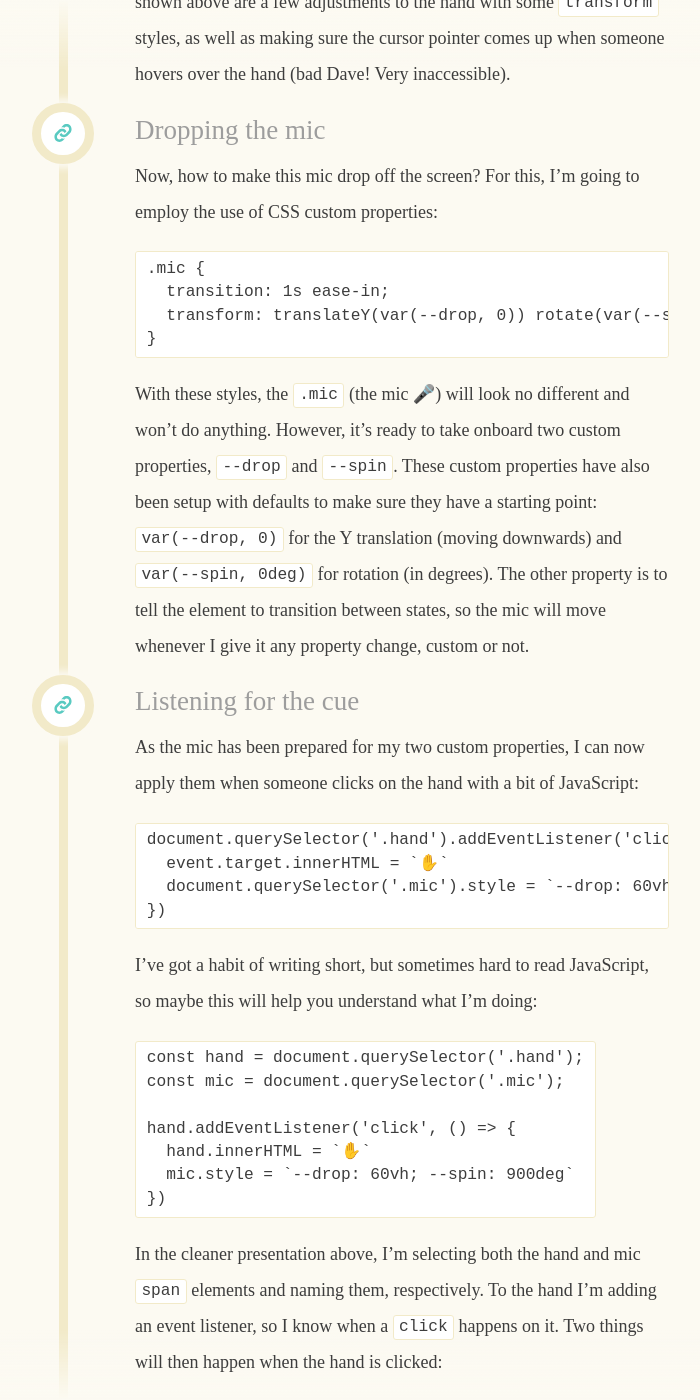
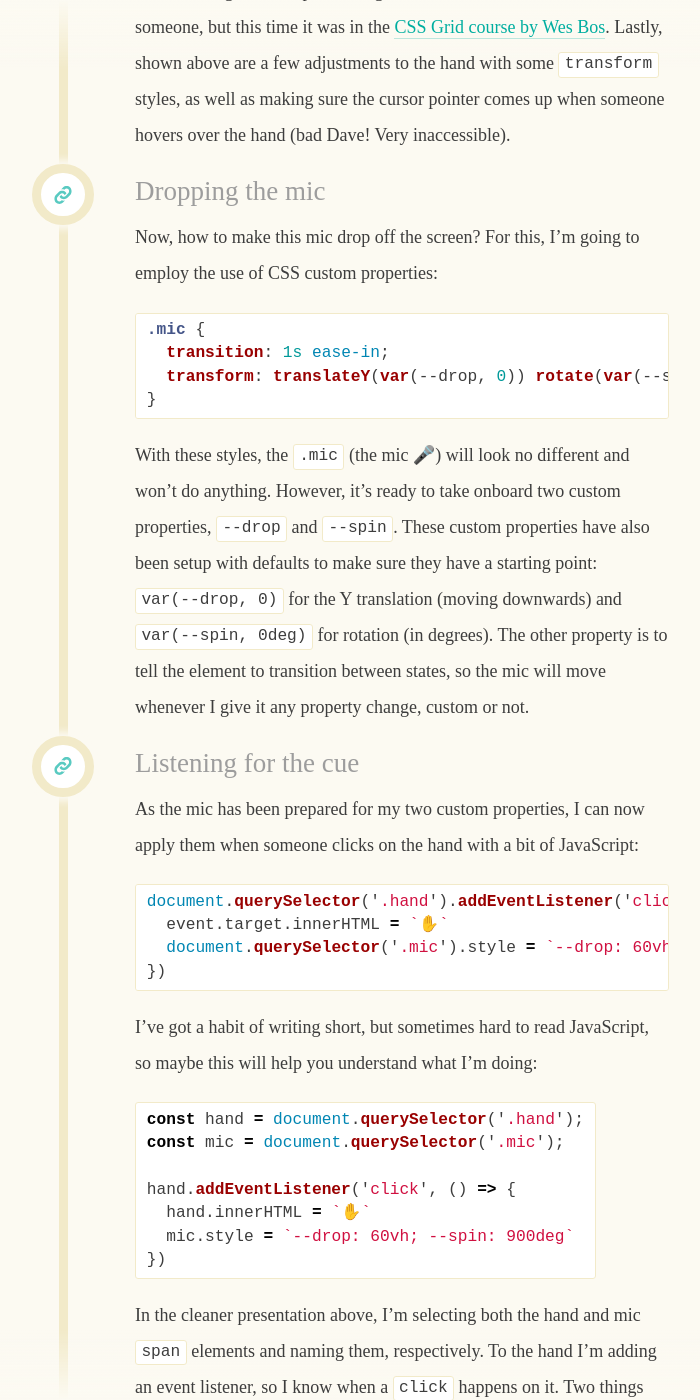
Before and after one commit to daviddarnes/david.darn.es, a Jekyll site: the page built from _posts/2018-08-16-dropping-the-mic-on-netlify.md, in a window 1280 px wide and 1400 px high, scrolled down 2475 px. Shown: the whole window, without its empty margins (301-1001 px from the left). Built offline with Jekyll 4.4.1, drawn with Linux system fonts in a browser that asks for light colours; some web fonts are replaced; some of the changed text lies outside the part shown.

Commit message:
Fix urls and formatting

````diff
--- a/_posts/2018-08-16-dropping-the-mic-on-netlify.md
+++ b/_posts/2018-08-16-dropping-the-mic-on-netlify.md
@@ -7,19 +7,22 @@
 
 ![Mic drop on https://mic-drop.netlify.com](/images/mic-drop/mic-drop.gif)
 
-Alright, so I didn’t actually drop the mic on Netlify; I dropped a site on it. [Netlify Drop](https://netlify.com/drop) is a tool where you can grab a folder containing a site or app or whatever and drop it straight into the Netlify hosting platform. You can [read more about Drop on the Netlify blog](https://www.netlify.com/blog/2018/08/14/announcing-netlify-drop---the-simplicity-of-bitballoon-with-the-added-power-of-netlify/).
+Alright, so I didn’t actually drop the mic on Netlify; I dropped a site on it. [Netlify Drop](https://netlify.com/drop) is a tool where you can grab a folder containing a site or app or whatever and drop it straight into the Netlify hosting platform. You can [read more about Drop](https://www.netlify.com/blog/2018/08/14/announcing-netlify-drop---the-simplicity-of-bitballoon-with-the-added-power-of-netlify/) on the Netlify blog.
 
-Anyway, I saw their announcement and thought *“Hmm I really want to try this out, but what should I make?”.* And then it clicked…well, thudded - with a little audio feedback.
+Anyway, I saw their announcement and thought...
+
+> Hmm I really want to try this out, but what should I make?
+
+And then it clicked... well, thudded - with a little audio feedback.
 
 ## Let’s begin
 I started in a place where I often go to code obscure, but fun things: [CodePen](https://codepen.io/). Kicking things off with a bit of HTML:
-
 <p data-height="144" data-theme-id="19615" data-slug-hash="RBmNMa" data-default-tab="html" data-user="daviddarnes" data-pen-title="Mic drop" class="codepen">See the Pen <a href="https://codepen.io/daviddarnes/pen/RBmNMa/">Mic drop</a> by David Darnes (<a href="https://codepen.io/daviddarnes">@daviddarnes</a>) on <a href="https://codepen.io">CodePen</a>.</p>
 <script async src="https://static.codepen.io/assets/embed/ei.js"></script>
 
 So, I’ve got a mic and a hand to hold it neatly (if a little inaccessibly) wrapped in some `span` elements, but I need to sort out the presentation. There’s a set of styles that I almost always use when knocking together that needs to be front-and-centre, which is why I should probably throw these into a [CodePen template](https://blog.codepen.io/2018/05/24/a-new-create-menu-and-unlimited-pen-templates/), so I don’t have to write them every time:
 
-```
+``` css
 body {
   min-height: 100vh;
   display: grid;
@@ -32,7 +35,7 @@
 
 These styles aren’t going to get the desired result, however. I need the hand to overlap the mic and rotate it a little to give the impression that it’s holding the mic:
 
-```
+``` css
 span {
   grid-area: 1 / 1;
 }
@@ -48,7 +51,7 @@
 ## Dropping the mic
 Now, how to make this mic drop off the screen? For this, I’m going to employ the use of CSS custom properties:
 
-```
+``` css
 .mic {
   transition: 1s ease-in;
   transform: translateY(var(--drop, 0)) rotate(var(--spin, 0deg));
@@ -61,7 +64,7 @@
 ## Listening for the cue
 As the mic has been prepared for my two custom properties, I can now apply them when someone clicks on the hand with a bit of JavaScript:
 
-```
+``` js
 document.querySelector('.hand').addEventListener('click', event => {
   event.target.innerHTML = `✋`
   document.querySelector('.mic').style = `--drop: 60vh; --spin: 900deg`
@@ -70,7 +73,7 @@
 
 I’ve got a habit of writing short, but sometimes hard to read JavaScript, so maybe this will help you understand what I’m doing:
 
-```
+``` js
 const hand = document.querySelector('.hand');
 const mic = document.querySelector('.mic');
 
@@ -98,15 +101,8 @@
 **You can find the final resulting hosted site at [https://mic-drop.netlify.com](https://mic-drop.netlify.com)**
 
 ## Conclusion
-This was really fun to make, and thanks to all these great tools and development features, it only took 20 minutes or so to complete. There have been so many people responding to it on Twitter and it’s great to see people enjoying it and having a laugh:
-
-https://twitter.com/Netlify/status/1029662360192069632
-
-https://twitter.com/philhawksworth/status/1029669405146472448
-
-https://twitter.com/dataandme/status/1029802654720045056
-
-https://twitter.com/DavidWells/status/1029891166219591680
+This was really fun to make, and thanks to all these great tools and development features, it only took 20 minutes or so to complete. There have been [so many people responding to it on Twitter](https://twitter.com/Netlify/status/1029662360192069632) and it’s [great to see](https://twitter.com/dataandme/status/1029802654720045056) [people enjoying it](
+https://twitter.com/philhawksworth/status/1029669405146472448) and [having a laugh](https://twitter.com/DavidWells/status/1029891166219591680):
 
 ## To do
 This subheading sounds ominous, as if I’m going to make it into some kind of SaaS product or something. Well, I can tell you now, that’s not ****my plan - I want to use it for learning purposes. There are some things I want to try out which include a couple of the other useful features Netlify provides. Here’s what I’m thinking:
@@ -118,4 +114,4 @@
 - Allow repeatable ‘drops’ to give people the extra satisfaction
 - A query string of some kind on the url, so that the mic automatically drops whenever someone opens the link - to give *other people* the satisfaction
 
-Alright, I think that’s everything. I’ve gone on for too long now. Thanks for reading! If you liked this, then [feel free to share it]() or [send me a nice tweet](https://twitter.com/DavidDarnes).
+Alright, I think that’s everything. I’ve gone on for too long now. Thanks for reading! If you liked this, then [feel free to share it](https://twitter.com/home?status=Dropping%20the%20mic%20on%20%40Netlify%20in%2020%20minutes%20https%3A//david.darn.es/2018/08/16/dropping-the-mic-on-netlify/%20by%20%40DavidDarnes) or [send me a nice tweet](https://twitter.com/DavidDarnes).
````
